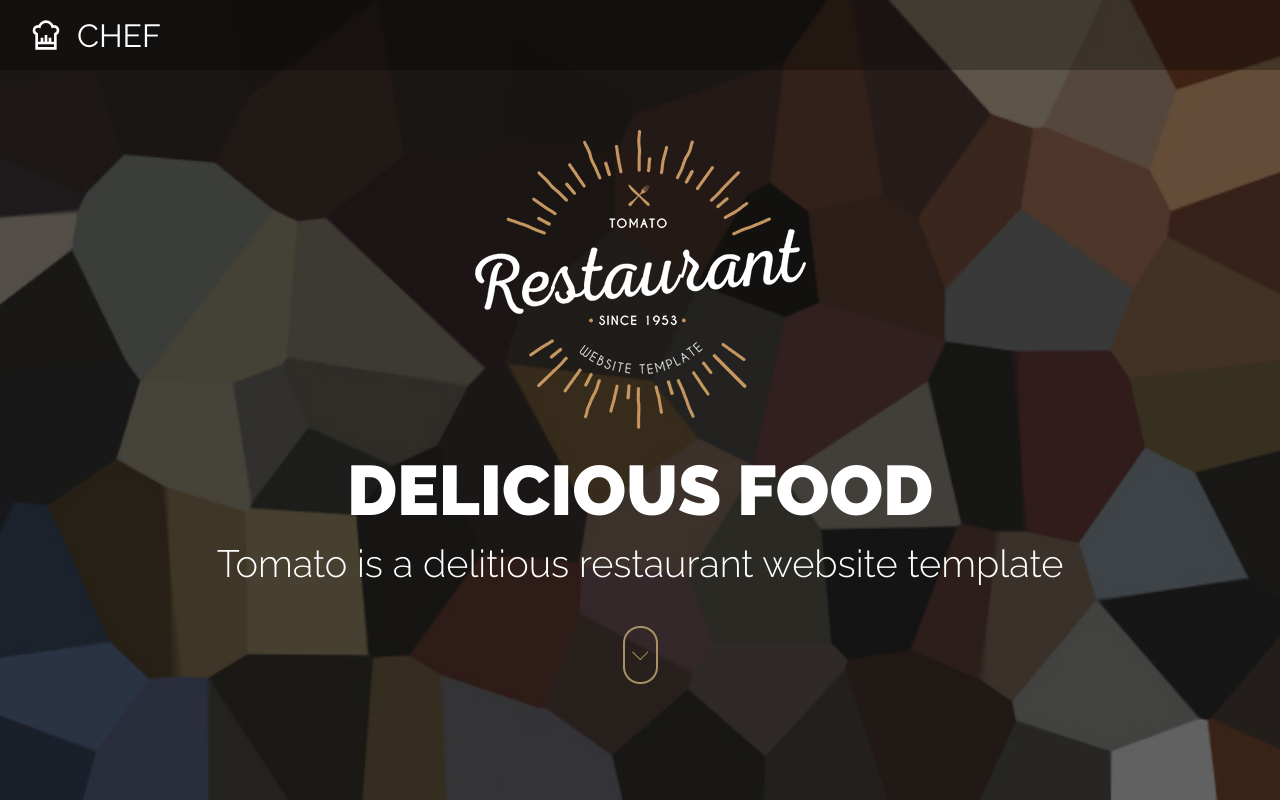
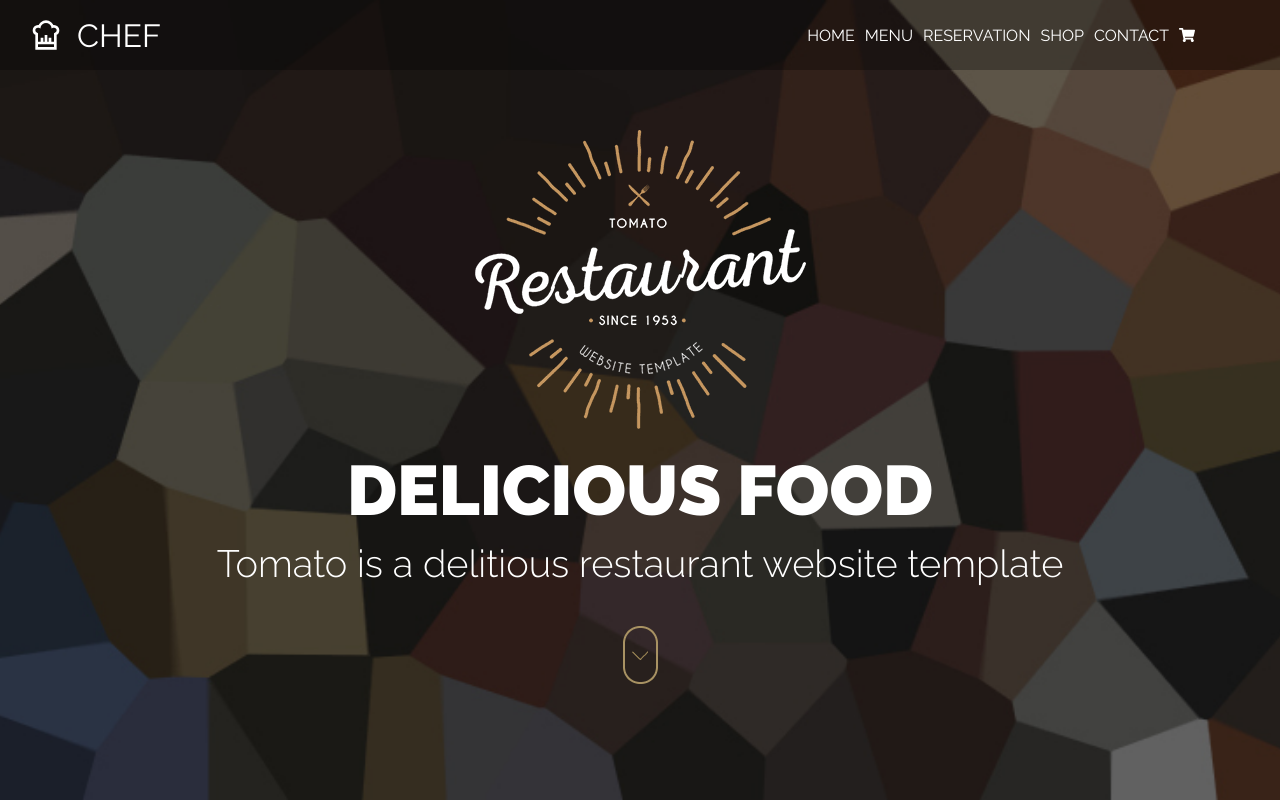
Before and after one commit to svyath/Restaurant-Website, a React (Create React App) app: page /cart in a window 1280 px wide. Built offline with nearby package versions, Linux system fonts and the light colour scheme.

Commit message:
nav links adding

```diff
--- a/src/components/Navbar/Navbar.jsx
+++ b/src/components/Navbar/Navbar.jsx
@@ -1,6 +1,15 @@
 import React, {useState} from 'react';
-import {Nav, NavContainer, NavLogo, NavIcon, Hamburger} from './NavbarElements';
-import {FaTimes, FaBars} from 'react-icons/fa';
+import {
+    Nav,
+    NavContainer,
+    NavLogo,
+    NavIcon,
+    Hamburger,
+    NavMenu,
+    NavItem,
+    NavLink
+} from './NavbarElements';
+import {FaTimes, FaBars, FaShoppingCart} from 'react-icons/fa';
 
 const Navbar = () => {
     const [click, setClick] = useState(false);
@@ -17,6 +26,28 @@ const Navbar = () => {
                     <Hamburger onClick={handleClick}>
                         {click ? <FaTimes /> : <FaBars />}
                     </Hamburger>
+                    <NavMenu onClick={handleClick} click={click}>
+                        <NavItem>
+                            <NavLink to='/'>HOME</NavLink>
+                        </NavItem>
+                        <NavItem>
+                            <NavLink to='/menu'>MENU</NavLink>
+                        </NavItem>
+                        <NavItem>
+                            <NavLink to='/reservation'>RESERVATION</NavLink>
+                        </NavItem>
+                        <NavItem>
+                            <NavLink to='/shop'>SHOP</NavLink>
+                        </NavItem>
+                        <NavItem>
+                            <NavLink to='/contact'>CONTACT</NavLink>
+                        </NavItem>
+                        <NavItem>
+                            <NavLink to='/cart'>
+                                <span>CART</span><FaShoppingCart />
+                            </NavLink>
+                        </NavItem>
+                    </NavMenu>
                 </NavContainer>
             </Nav>
         </>
--- a/src/components/Navbar/NavbarElements.jsx
+++ b/src/components/Navbar/NavbarElements.jsx
@@ -56,15 +56,60 @@ export const Hamburger = styled.div `
     }
 `;
 
-/*
+export const NavMenu = styled.ul `
+    display: flex;
+    align-items: center;
+    list-style: none;
+    text-align: center;
+
+    @media screen and (max-width: 960px){
+        display: flex;
+        flex-direction: column;
+        width: 100%;
+        height: 60vh;
+        position: absolute;
+        top: 70px;
+        left: ${({click}) => (click ? 0 : '-100%')};
+        opacity: 1;
+        transition: all 0.5 ease;
+        background:  rgb(0, 0, 0);
+        border-top: 2px solid #fff;
+        padding-top: 20px;
+    }
+`;
+
+export const NavItem = styled.li `
+    display: flex;
+    justify-content: center;
+    align-items: center;
+    height: 70px;
+
+    span{
+        display: none;
+    }
+
+    @media screen and (max-width: 960px){
+        width: 100%;
+        span{
+            display: block;
+        }
+    }
+`;
+
 export const NavLink = styled(Link) `
     display: flex;
     text-decoration: none;
     color: #fff;
     cursor: pointer;
+    padding: 5px;
 
     &:hover {
         color: #f9c56a;
+        transition: all 0.2s ease;
+    }
+
+    @media screen and (max-width: 960px){
+        text-align: center;
+        padding: 10px;
     }
 `;
-*/
```
